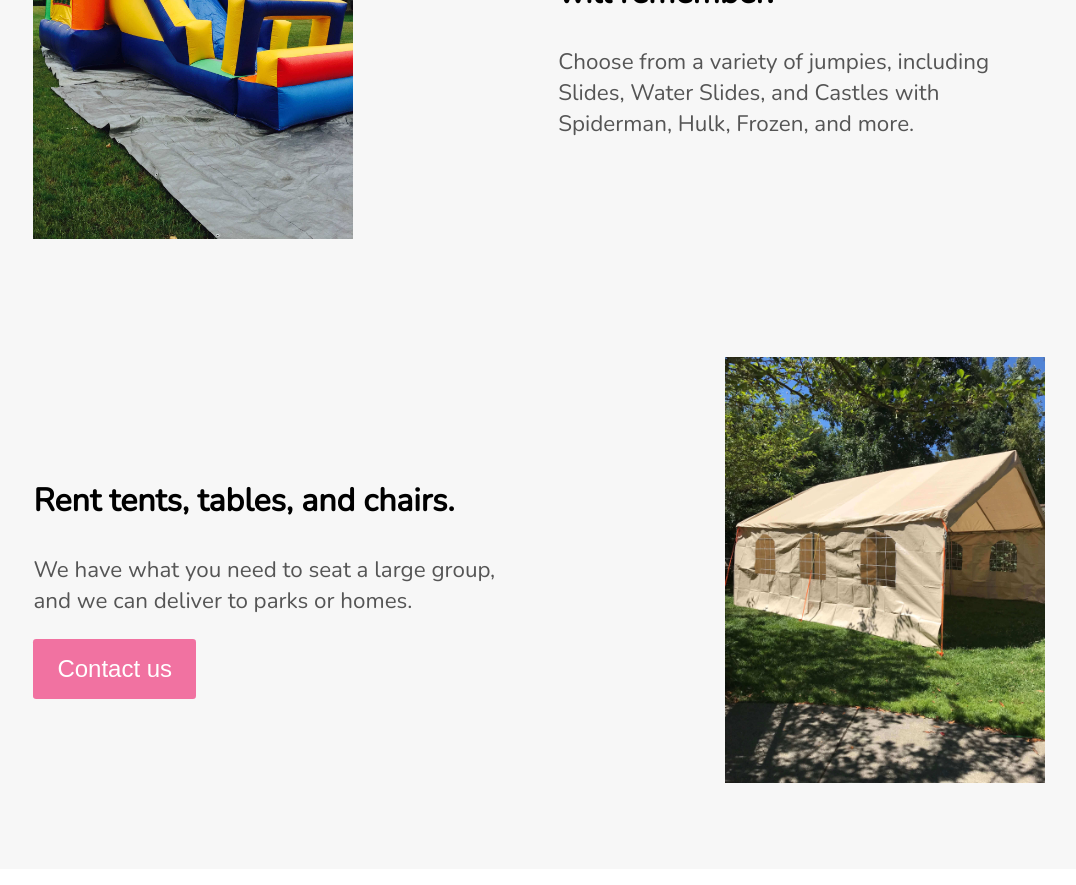
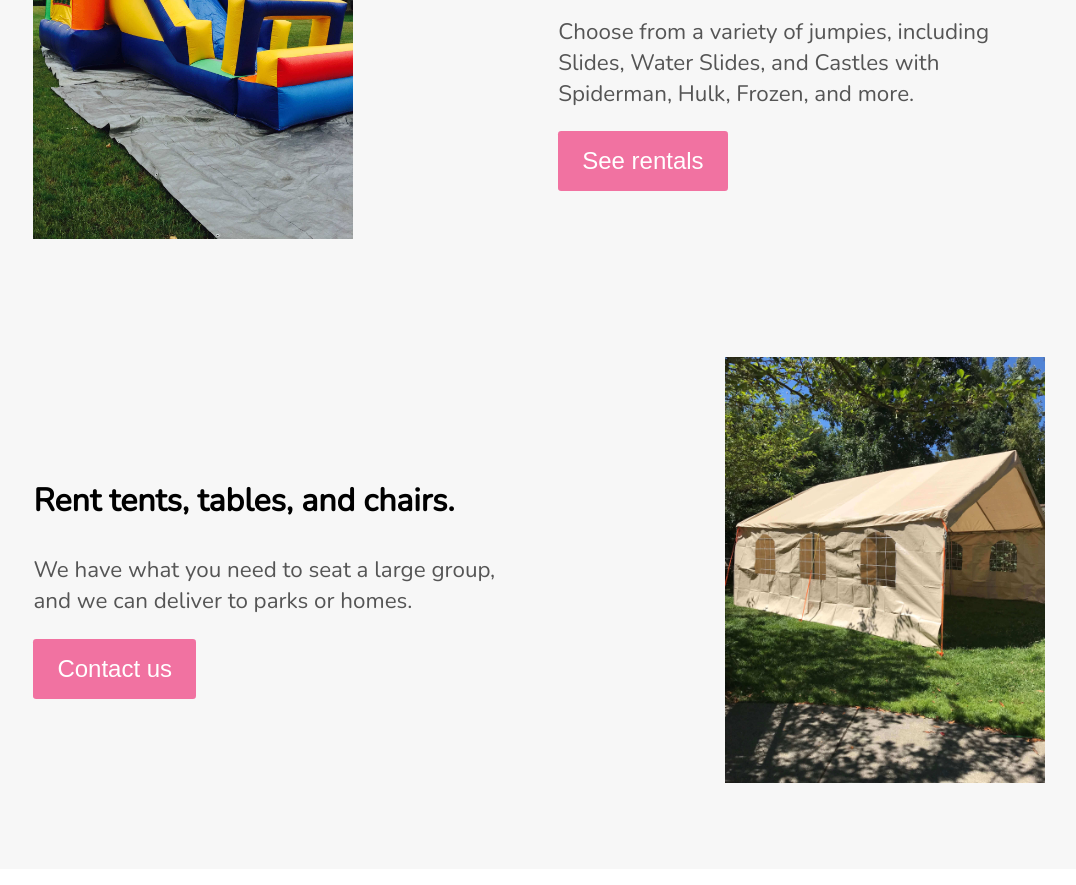
Before and after one commit to alopez96/brendas-react, a React (Create React App) app: page / in a window 1280 px wide. Shown: the part 1020-1905 px from the top of the page, without its empty margins (101-1177 px from the left). Built offline with nearby package versions, Linux system fonts and the light colour scheme.

Commit message:
added CTA

```diff
--- a/src/components/about-jump/AboutJump.js
+++ b/src/components/about-jump/AboutJump.js
@@ -9,7 +9,7 @@ function AboutJump ({ isMobile, updateRoute, isengl, goToRef, contactRef }) {
     if(isengl){
         var header = 'Give them a birthday party they will remember.';
         var subheader = 'Choose from a variety of jumpies, including Slides, Water Slides, and Castles with Spiderman, Hulk, Frozen, and more.';
-        var primary = 'See jumpies';
+        var primary = 'See rentals';
         var secondary = 'Contact us >';
     }
     else{
@@ -36,7 +36,7 @@ function AboutJump ({ isMobile, updateRoute, isengl, goToRef, contactRef }) {
             <div className='flex-container text-section'>
                 <h3 className='header'>{header}</h3>
                 <p className='subheader'>{subheader}</p>
-                {/* <button className='primary-cta' onClick={() => seeJumpies()}>{primary}</button> */}
+                <button className='primary-cta' onClick={() => seeJumpies()}>{primary}</button>
             </div>
         </div>
     );
--- a/src/components/about-rentals/AboutRentals.js
+++ b/src/components/about-rentals/AboutRentals.js
@@ -13,7 +13,7 @@ function AboutRentals ({ isMobile, isengl, goToRef, contactRef }) {
     else{
         var header = 'Necesita mesas, sillas, o carpa?';
         var subheader = 'Usted nos dice cuantas y nosotros se las llevamos.';
-        var secondary = 'Contactar >';
+        var secondary = 'Contactar';
     }
 
     const call = () => {
```
